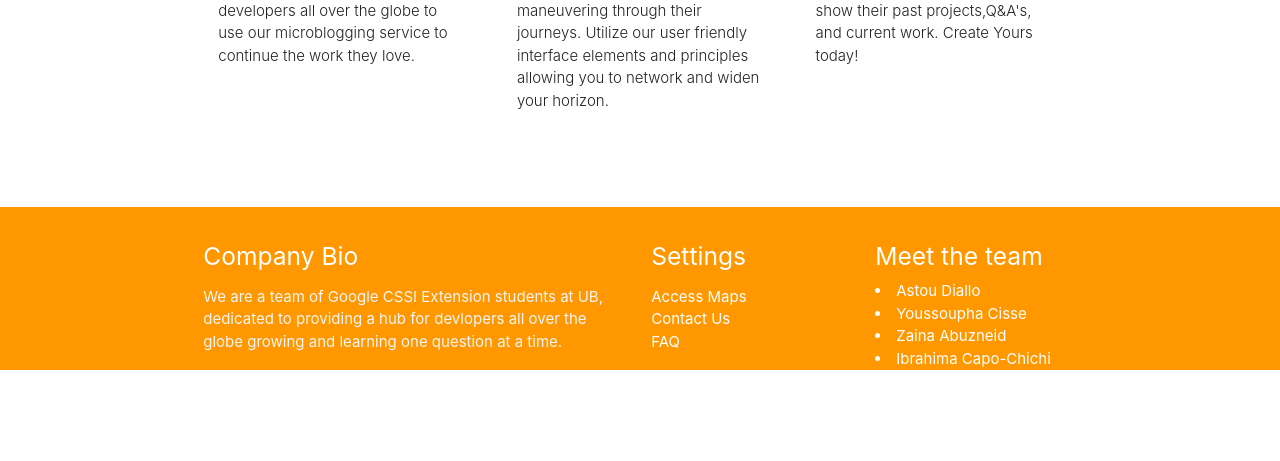
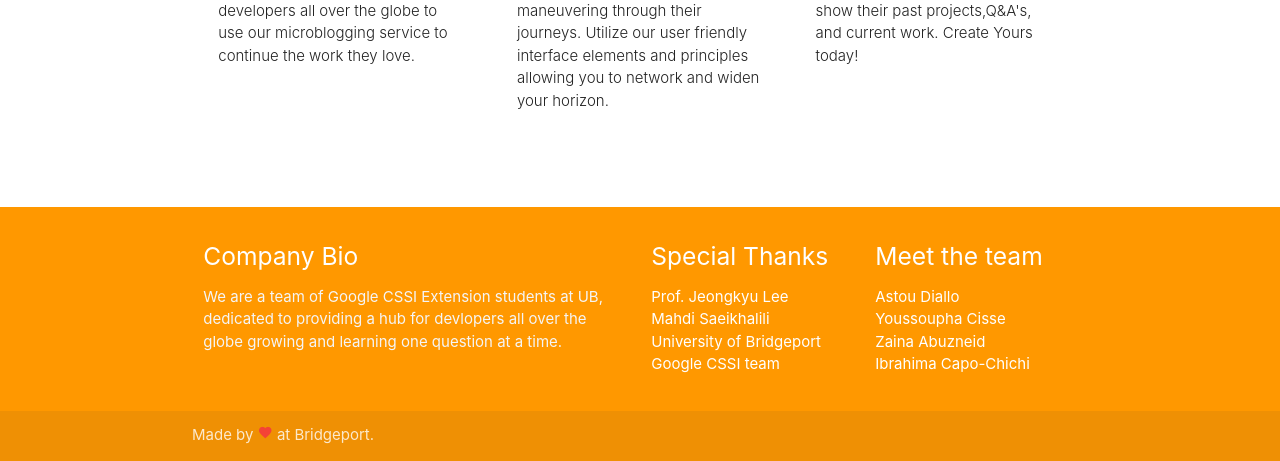
Before and after one commit to icapochi/Code-Diary, a Python web app: template templates/welcome.html in a window 1280 px wide. Shown: the part 703-1164 px from the top of the page. Before the commit the page ends 1073 px from the top, so only its background shows below. Run offline with Jinja, Linux system fonts and the light colour scheme; the template is opened without the code that fills it, so the values that code supplies are empty; some libraries are stand-ins or nearby versions.

Commit message:
fix couple problem at footer and header of templates

```diff
--- a/templates/welcome.html
+++ b/templates/welcome.html
@@ -3,7 +3,7 @@
 <head>
   <meta http-equiv="Content-Type" content="text/html; charset=UTF-8"/>
   <meta name="viewport" content="width=device-width, initial-scale=1, maximum-scale=1.0"/>
-  <title>Starter Template - Materialize</title>
+  <title>Code Diary</title>
 
   <!-- CSS  -->
   <link href="https://fonts.googleapis.com/icon?family=Material+Icons" rel="stylesheet">
@@ -97,25 +97,28 @@
 
         </div>
         <div class="col l3 s12">
-          <h5 class="white-text">Settings</h5>
+          <h5 class="white-text">Special Thanks</h5>
           <ul>
-            <li><a class="white-text" href="#!">Access Maps</a></li>
-            <li><a class="white-text" href="#!">Contact Us</a></li>
-            <li><a class="white-text" href="#!">FAQ</a></li>
+            <li><a class="white-text" href="https://www.linkedin.com/in/jeongkyu-lee-35198418/">Prof. Jeongkyu Lee</a></li>
+            <li><a class="white-text" href="https://www.linkedin.com/in/msaei/">Mahdi Saeikhalili</a></li>
+            <li><a class="white-text" href="https://www.bridgeport.edu/">University of Bridgeport</a></li>
+            <li><a class="white-text" href="https://buildyourfuture.withgoogle.com/programs/computer-science-summer-institute">Google CSSI team</a></li>
           </ul>
         </div>
         <div class="col l3 s12">
           <h5 class="white-text">Meet the team</h5>
-            <u1>
-              <li><a class="white-text" href="#!">Astou Diallo</a></li>
-              <li><a class="white-text" href="#!">Youssoupha Cisse</a></li>
-              <li><a class="white-text" href="#!">Zaina Abuzneid</a></li>
-              <li><a class="white-text" href="#!">Ibrahima Capo-Chichi</a></li>
-            </u1>
+          <ul>
+            <li><a class="white-text" href="#!">Astou Diallo</a></li>
+            <li><a class="white-text" href="https://github.com/youssoupha11">Youssoupha Cisse</a></li>
+            <li><a class="white-text" href="#!">Zaina Abuzneid</a></li>
+            <li><a class="white-text" href="https://github.com/RockyTides">Ibrahima Capo-Chichi</a></li>
+          </ul>
         </div>
+      </div>
     </div>
-    <div class="footer-scopyright">
+    <div class="footer-copyright">
       <div class="container">
+      Made by <i class="tiny material-icons red-text">favorite</i> at Bridgeport.
       </div>
     </div>
   </footer>
```
Also changed, not shown: templates/result.html (+13 -13 lines).
